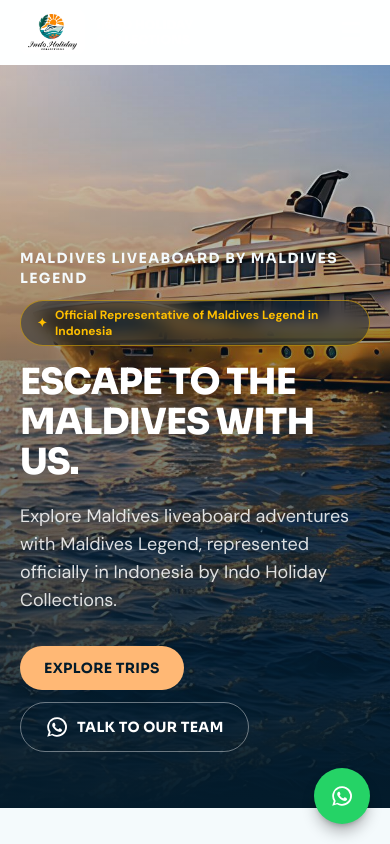
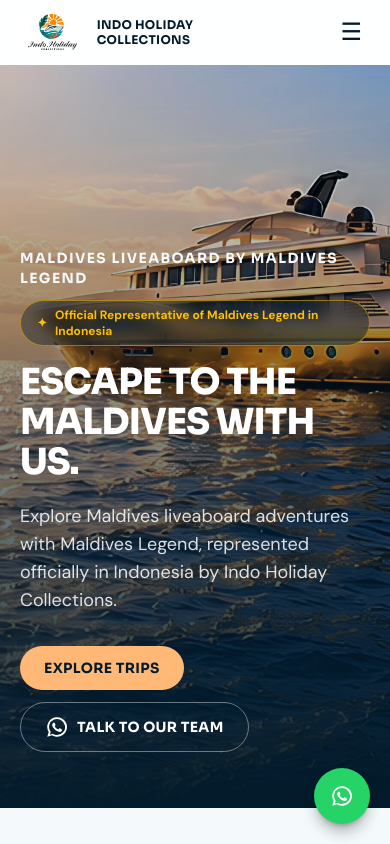
Before and after one commit to indocollections7-droid/ihc-website, a React (Vite) app: page / in a window 390 px wide. Shown: the top 844 px of the page. Built offline with nearby package versions, Linux system fonts and the light colour scheme.

Commit message:
Update Navbar.tsx

```diff
--- a/src/components/Navbar.tsx
+++ b/src/components/Navbar.tsx
@@ -8,12 +8,12 @@ export default function Navbar() {
   return (
     <header className="sticky top-0 z-40 border-b border-white/10 bg-white/90 backdrop-blur">
       <div className="wrap flex h-16 items-center justify-between">
-        <Link to="/" className="flex items-center gap-3" onClick={() => setOpen(false)}><span className="rounded-lg bg-white px-2 py-1"><img src="/logo.png" alt="Indo Holiday Collections" className="h-9 w-auto" /></span><span className="font-display text-xs font-bold uppercase leading-tight tracking-wide text-white md:hidden lg:block lg:text-sm">Indo Holiday<br />Collections</span></Link>
+        <Link to="/" className="flex items-center gap-3" onClick={() => setOpen(false)}><span className="rounded-lg bg-white px-2 py-1"><img src="/logo.png" alt="Indo Holiday Collections" className="h-9 w-auto" /></span><span className="font-display text-xs font-bold uppercase leading-tight tracking-wide text-deep md:hidden lg:block lg:text-sm">Indo Holiday<br />Collections</span></Link>
         <nav className="hidden items-center gap-6 md:flex lg:gap-8">
           {links.map(([to, t]) => <NavLink key={to} to={to} end={to === '/'} className={cls}>{t}</NavLink>)}
           <a href={waLink(generalMessage)} target="_blank" rel="noreferrer" className="btn-warm !py-2">CONTACT US</a>
         </nav>
-        <button className="p-2 text-2xl text-white md:hidden" aria-label="Toggle menu" aria-expanded={open} onClick={() => setOpen(!open)}>{open ? '✕' : '☰'}</button>
+        <button className="p-2 text-2xl text-deep md:hidden" aria-label="Toggle menu" aria-expanded={open} onClick={() => setOpen(!open)}>{open ? '✕' : '☰'}</button>
       </div>
       {open && (
         <nav className="flex flex-col gap-1 border-t border-white/10 bg-deep px-5 pb-5 pt-2 md:hidden">
```
